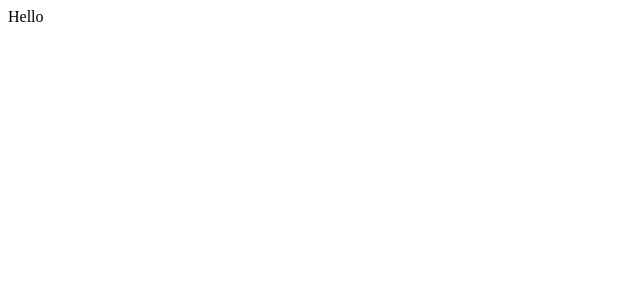
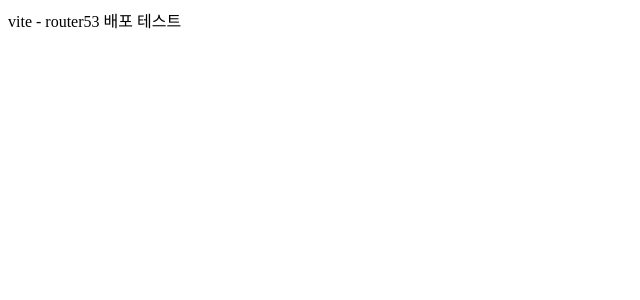
Before and after one commit to startartart/conblog, a React (Vite) app: page / in a window 1280 px wide. Shown: the top 300 px of the page, without its empty margins (0-640 px from the left). Built offline with nearby package versions, Linux system fonts and the light colour scheme.

Commit message:
deploy: 배포 테스트

```diff
--- a/src/App.tsx
+++ b/src/App.tsx
@@ -3,7 +3,7 @@
 function App() {
   return (
     <>
-      Hello
+      vite - router53 배포 테스트
     </>
   )
 }
```
